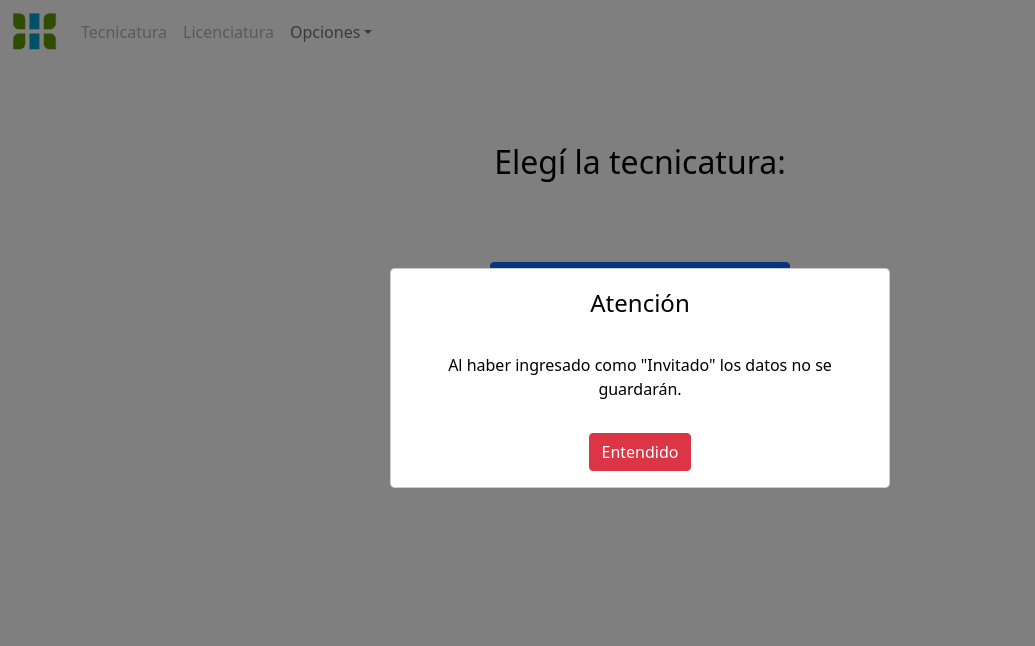
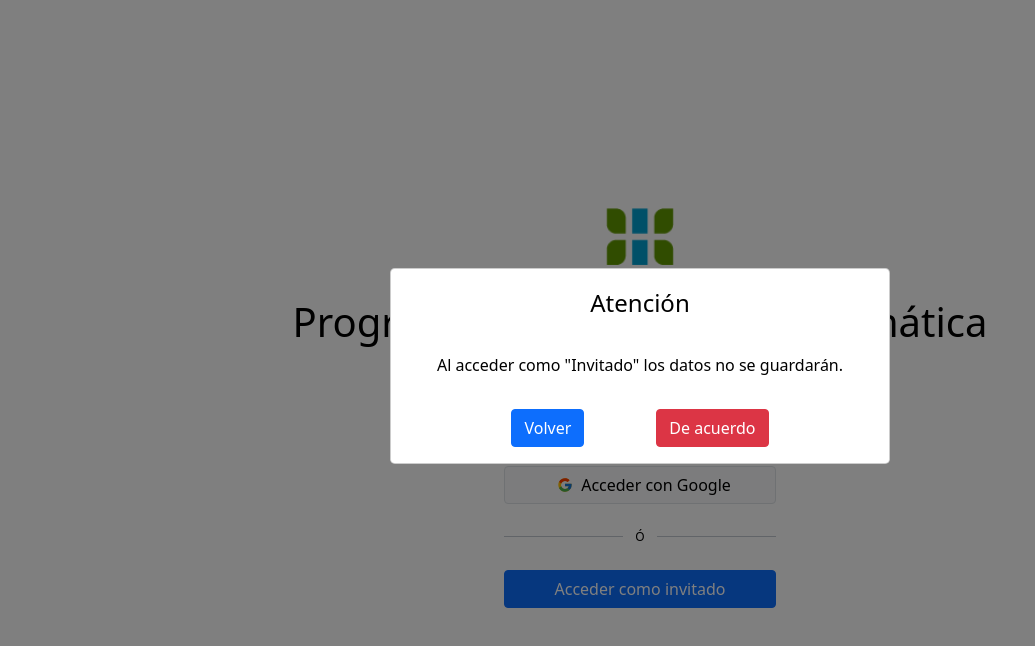
Before and after one commit to fernandobouchet/ProgresoLicenciaturaInformatica, a React (Create React App) app: page / in a window 1280 px wide. Both pictures are taken after a click on the button "Acceder como invitado". Shown: the top 646 px of the page, without its empty margins (0-1035 px from the left). Built offline with nearby package versions, Linux system fonts and the light colour scheme; no server answers.

Commit message:
Simplify login page, and move 'invited' warning

```diff
--- a/src/components/Home.js
+++ b/src/components/Home.js
@@ -4,10 +4,9 @@ import { MateriasTecnicaturaProgramacion } from '../Utils/TecnicaturaProgramacio
 import { MateriasTecnicaturaRedes } from '../Utils/TecnicaturaRedes';
 import styled from 'styled-components';
 import Main from './Main';
-import WarningModal from './WarningModal';
 
 const Home = (props) => {
-  const { changeCareer, career, careerName, changeState, theme, user } = props;
+  const { changeCareer, career, careerName, changeState, theme } = props;
 
   return (
     <>
@@ -35,7 +34,6 @@ const Home = (props) => {
               </Button>
             </StyledStack>
           </Container>
-          {user === 'invited' && <WarningModal />}
         </HomeContainer>
       ) : (
         <Main
--- a/src/components/Login.js
+++ b/src/components/Login.js
@@ -1,15 +1,10 @@
-import { Container, Form, Button, Stack } from 'react-bootstrap';
-import { useState } from 'react';
+import { Container, Button, Stack } from 'react-bootstrap';
 import styled from 'styled-components';
 import { FcGoogle } from 'react-icons/fc';
+import { useState } from 'react';
+import WarningModal from './WarningModal';
 import firebaseApp from '../credentials';
-import {
-  getAuth,
-  createUserWithEmailAndPassword,
-  signInWithEmailAndPassword,
-  signInWithRedirect,
-  GoogleAuthProvider,
-} from 'firebase/auth';
+import { getAuth, signInWithRedirect, GoogleAuthProvider } from 'firebase/auth';
 
 const auth = getAuth(firebaseApp);
 const googleProvider = new GoogleAuthProvider();
@@ -17,19 +12,7 @@ const googleProvider = new GoogleAuthProvider();
 const Login = (props) => {
   const { setUser } = props;
 
-  const [registered, setRegistered] = useState(false);
-
-  async function handlerSubmit(e) {
-    e.preventDefault();
-    const email = e.target.formBasicEmail.value;
-    const password = e.target.formBasicPassword.value;
-
-    if (registered) {
-      await createUserWithEmailAndPassword(auth, email, password);
-    } else {
-      signInWithEmailAndPassword(auth, email, password);
-    }
-  }
+  const [showInvitedWarning, setShowInvitedWarning] = useState(false);
 
   return (
     <>
@@ -44,46 +27,6 @@ const Login = (props) => {
           />
           <h1>Progreso de Licenciatura Informática</h1>
         </StyledTitleContainer>
-        <StyledForm onSubmit={(e) => handlerSubmit(e)}>
-          <Form.Group className="mb-3" controlId="formBasicEmail">
-            <Form.Label>Correo</Form.Label>
-            <Form.Control
-              type="email"
-              placeholder="Ingresa tu correo electrónico"
-              required
-            />
-          </Form.Group>
-
-          <Form.Group className="mb-3" controlId="formBasicPassword">
-            <Form.Label>Contraseña</Form.Label>
-            <Form.Control
-              type="password"
-              placeholder="Contraseña"
-              required
-              minLength={6}
-            />
-          </Form.Group>
-
-          <StyledSubmitButton variant="primary" type="submit">
-            {!registered ? 'Iniciar sesión' : 'Registrarme'}
-          </StyledSubmitButton>
-          <p>
-            {registered ? '¿Tenes cuenta? ' : '¿No tenes cuenta? '}
-            <StyledButtonA
-              type="submit"
-              onClick={(e) => {
-                e.preventDefault();
-                registered ? setRegistered(false) : setRegistered(true);
-              }}
-              variant="secondary"
-            >
-              {registered ? 'Inicia sesión!' : 'Registrate!'}
-            </StyledButtonA>
-          </p>
-        </StyledForm>
-        <DivC>
-          <StyledSpan>Ó</StyledSpan>
-        </DivC>
         <StyledStackContainer gap={4}>
           <GoogleButton
             type="submit"
@@ -93,11 +36,19 @@ const Login = (props) => {
             <FcGoogle style={{ margin: '0 0.5rem' }} />
             Acceder con Google
           </GoogleButton>
-          <Button onClick={() => setUser('invited')}>
+          <DivC>
+            <StyledSpan>Ó</StyledSpan>
+          </DivC>
+          <Button onClick={() => setShowInvitedWarning(true)}>
             Acceder como invitado
           </Button>
         </StyledStackContainer>
       </StyledLoginContainer>
+      <WarningModal
+        showInvitedWarning={showInvitedWarning}
+        setShowInvitedWarning={setShowInvitedWarning}
+        setUser={setUser}
+      />
     </>
   );
 };
@@ -107,14 +58,11 @@ export default Login;
 const StyledLoginContainer = styled(Container)`
   height: 100vh;
   display: flex;
+  gap: 5rem;
   flex-direction: column;
   justify-content: center;
   align-items: center;
   align-content: center;
-`;
-
-const StyledForm = styled(Form)`
-  width: 17rem;
 `;
 
 const StyledStackContainer = styled(Stack)`
@@ -124,42 +72,12 @@ const StyledStackContainer = styled(Stack)`
   flex: none;
 `;
 
-const StyledSubmitButton = styled(Button)`
-  width: 17rem;
-  margin: 1rem auto;
-`;
-
 const StyledTitleContainer = styled(Container)`
   display: flex;
   flex-direction: column;
   gap: 2rem;
   align-items: center;
   padding: 1rem 0;
-`;
-
-const StyledButtonA = styled(Button)`
-  background-color: inherit;
-  border: none;
-  color: #0d6efd;
-  text-decoration: underline;
-  box-shadow: none !important;
-  padding: 0;
-
-  &:hover {
-    background-color: inherit;
-    border: none;
-    color: ${(props) => props.theme.text};
-  }
-  &:focus {
-    background-color: inherit;
-    border: none;
-    color: #0d6efd;
-  }
-  &::selection {
-    background-color: inherit;
-    border: none;
-    color: #0d6efd;
-  }
 `;
 
 const GoogleButton = styled(Button)`
--- a/src/components/WarningModal.js
+++ b/src/components/WarningModal.js
@@ -1,16 +1,15 @@
 import { Modal, Button } from 'react-bootstrap';
-import { useState } from 'react';
 import styled from 'styled-components';
 
-const WarningModal = () => {
-  const [show, setShow] = useState(true);
+const WarningModal = (props) => {
+  const { showInvitedWarning, setShowInvitedWarning, setUser } = props;
 
-  const handleClose = () => setShow(false);
+  const handleClose = () => setShowInvitedWarning(false);
 
   return (
     <>
       <StyledModal
-        show={show}
+        show={showInvitedWarning}
         onHide={handleClose}
         backdrop="static"
         keyboard={false}
@@ -19,11 +18,18 @@ const WarningModal = () => {
           <Modal.Title>Atención</Modal.Title>
         </Modal.Header>
         <Modal.Body>
-          Al haber ingresado como "Invitado" los datos no se guardarán.
+          Al acceder como "Invitado" los datos no se guardarán.
         </Modal.Body>
         <Modal.Footer>
-          <Button variant="danger" onClick={handleClose}>
-            Entendido
+          <Button onClick={handleClose}>Volver</Button>
+          <Button
+            variant="danger"
+            onClick={() => {
+              handleClose();
+              setUser('invited');
+            }}
+          >
+            De acuerdo
           </Button>
         </Modal.Footer>
       </StyledModal>
@@ -43,4 +49,7 @@ const StyledModal = styled(Modal)`
     border: 0;
     margin: auto;
   }
+  .modal-footer {
+    gap: 4rem;
+  }
 `;
```
